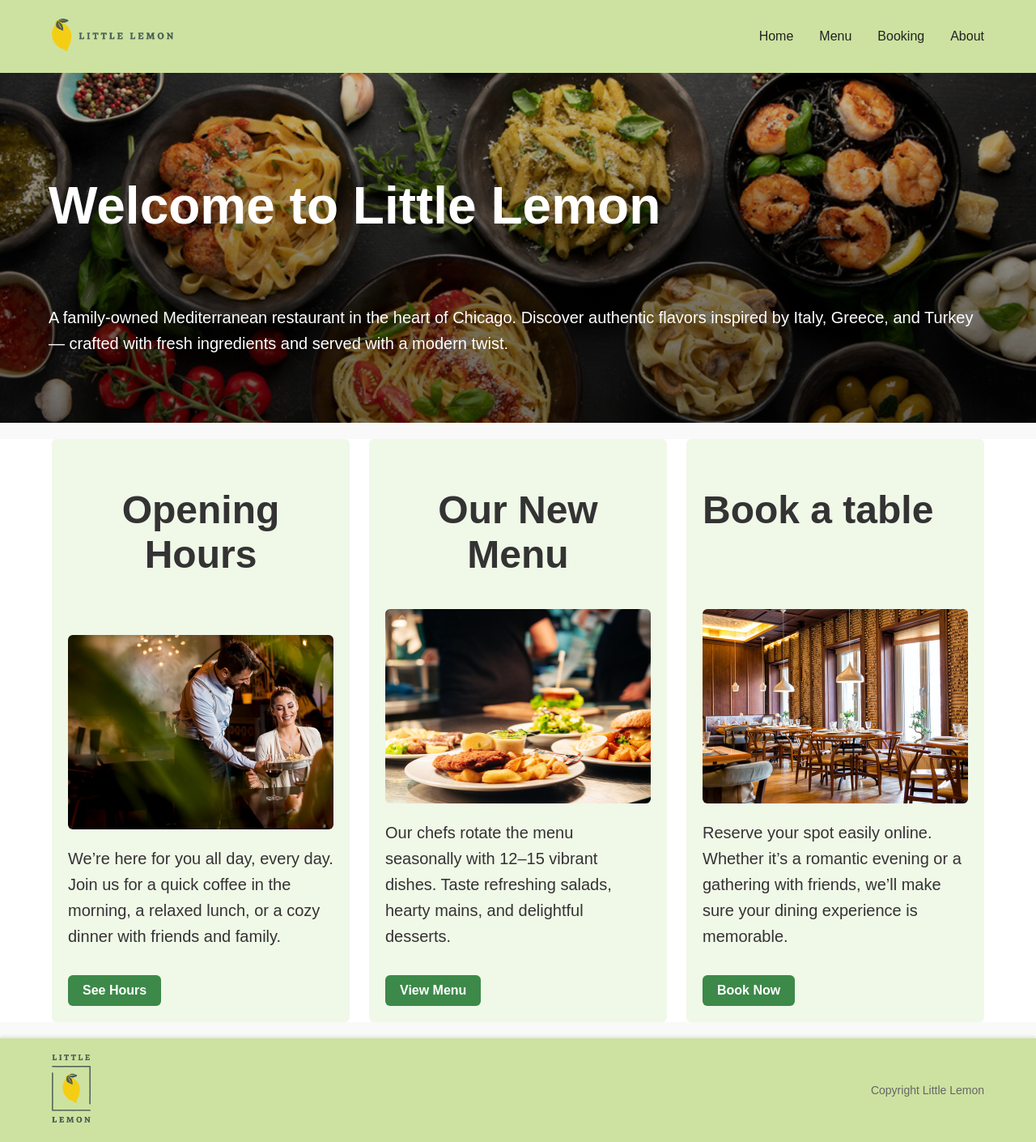
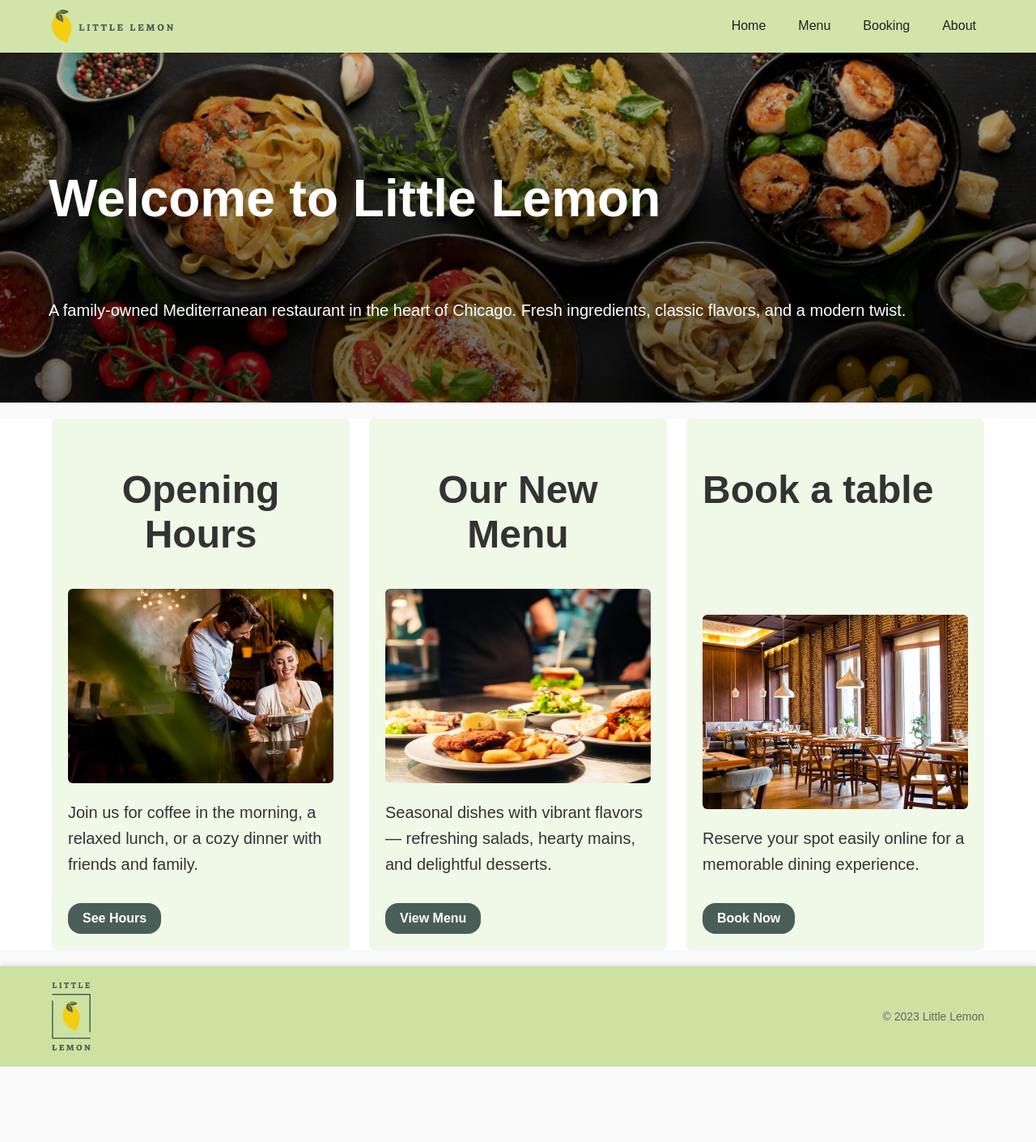
Before and after one commit to nancy-jin486/my-app, a React (Create React App) app: page / in a window 1280 px wide. Shown: the whole page at 81% size. After the commit the page ends 1317 px from the top, so only its background shows below. Built offline with nearby package versions, Linux system fonts and the light colour scheme.

Commit message:
Add React components

```diff
--- a/src/App.css
+++ b/src/App.css
@@ -10,39 +10,87 @@ h1 { font-size: clamp(16px, 4vw + 1rem, 32px); line-height: 1.2; }
 h2 { font-size: clamp(20px, 3vw + 1rem, 32px); }
 p  { font-size: clamp(14px, 1.5vw + 1rem, 16px); line-height: 1.5; }
 
-/* Header & nav */
+:root {
+  --header-bg:  #cde2a0;
+  --brand:      #3c8949;
+  --text:       #222;
+  --header-h:   72px;
+  --nav-gap:    1.25rem;
+}
+
 #logo_header { width: 150px; height: auto; }
 #logo_footer { width: 48px;  height: auto; }
 
-header {
-  background-color: #cde2a0;
+.site-header {
+  position: sticky;
+  top: 0;
+  z-index: 1000;
+  width: 100%;
+  background: rgba(205, 226, 160, 0.9);
+  backdrop-filter: saturate(180%) blur(8px);
   display: flex;
-  flex-direction: column;  /* mobile first */
+  flex-direction: column;
   justify-content: center;
+  padding: 16px 0 4px;
   align-items: center;
-  padding: 30px 0 0 0;
+  transition: box-shadow 0.2s ease, background-color 0.2s ease;
   box-shadow: 0 2px 4px rgba(0,0,0,0.1);
 }
 
-nav ul {
+.site-nav ul {
   list-style: none;
   display: flex;
   justify-content: center;
   align-items: center;
-  gap: 20%;
-  text-decoration: none;
+  gap: var(--nav-gap);
+  margin: 0.5rem 0 0;
+  padding: 0;
 }
 
 .navigation a {
   display: inline-block;
+  padding: 8px 10px;
+  border-radius: 8px;
   text-decoration: none;
-  color: #222;
+  color: var(--text);
+  transition: color 0.2s ease, background-color 0.2s ease;
 }
 .navigation a:hover {
-  color: #3c8949;
-  transition: color 0.3s;
-  text-decoration: underline;
+  color: var(--brand);
 }
+
+.navigation a:focus-visible {
+  outline: 2px solid var(--brand);
+  outline-offset: 2px;
+  text-decoration: none;
+}
+
+html { scroll-behavior: smooth; }
+section, article[id] { scroll-margin-top: var(--header-h); }
+
+@media (min-width: 768px) {
+  .site-header {
+    flex-direction: row;
+    justify-content: space-between;
+    align-items: center;
+    padding: 12px 0;
+  }
+
+  .site-nav ul {
+    margin: 0;          /* ✅ 桌面端去掉所有外边距 */
+  }
+
+  .site-nav {
+    margin-right: 5%;
+  }
+
+  #logo_header {
+    margin: 0 5%;
+  }
+
+  :root { --header-h: 64px; }
+}
+
 
 /* Hero */
 .hero { position: relative; }
@@ -125,11 +173,11 @@ article.highlight img {
 .btn {
   margin-top: 12px;
   padding: 10px 18px;
-  background-color: #3c8949;
+  background-color: #495E57;
   color: #fff;
   font-weight: 600;
   text-decoration: none;
-  border-radius: 6px;
+  border-radius: 16px;
   transition: background-color 0.3s ease;
   display: inline-block;
 }
--- a/src/App.js
+++ b/src/App.js
@@ -1,80 +1,16 @@
 import './App.css';
+import Header from './components/Header';
+import Hero from './components/Hero';
+import Highlights from './components/Highlights';
+import Footer from './components/Footer';
 
 export default function App() {
   return (
-    <div className="app">
-      <header>
-        <div>
-          <img id="logo_header" src="images/logo.png" alt="Logo" />
-        </div>
-        <nav aria-label="Primary">
-          <ul className="navigation">
-            <li><a href="#home">Home</a></li>
-            <li><a href="#menu">Menu</a></li>
-            <li><a href="#booking">Booking</a></li>
-            <li><a href="#about">About</a></li>
-          </ul>
-        </nav>
-      </header>
-
-      <main>
-        {/* Hero */}
-        <section className="hero" id="home">
-          <article className="promotion">
-            <img src="images/hero_landing.jpg" alt="Hero" />
-            <div className="promo-copy">
-              <h1>Welcome to Little Lemon</h1>
-              <p>
-                A family-owned Mediterranean restaurant in the heart of Chicago.
-                Discover authentic flavors inspired by Italy, Greece, and Turkey —
-                crafted with fresh ingredients and served with a modern twist.
-              </p>
-            </div>
-          </article>
-        </section>
-
-        {/* Highlights */}
-        <section className="content" aria-label="Highlights">
-          <article className="highlight" id="hours">
-            <h2>Opening Hours</h2>
-            <img src="images/opening_hours.jpg" alt="Opening Hours" />
-            <p>
-              We’re here for you all day, every day. Join us for a quick coffee in
-              the morning, a relaxed lunch, or a cozy dinner with friends and family.
-            </p>
-            <a href="#hours" className="btn">See Hours</a>
-          </article>
-
-          <article className="highlight" id="menu">
-            <h2>Our New Menu</h2>
-            <img src="images/our_new_menu.jpg" alt="New Menu" />
-            <p>
-              Our chefs rotate the menu seasonally with 12–15 vibrant dishes. Taste
-              refreshing salads, hearty mains, and delightful desserts.
-            </p>
-            <a href="#menu" className="btn">View Menu</a>
-          </article>
-
-          <article className="highlight" id="booking">
-            <h2>Book a table</h2>
-            <img src="images/book_a_table.jpg" alt="Book a table" />
-            <p>
-              Reserve your spot easily online. Whether it’s a romantic evening or a
-              gathering with friends, we’ll make sure your dining experience is memorable.
-            </p>
-            <a href="#booking" className="btn">Book Now</a>
-          </article>
-        </section>
-      </main>
-
-      <footer>
-        <div>
-          <img id="logo_footer" src="images/logo_footer.png" alt="Footer Logo" />
-        </div>
-        <div>
-          <p>Copyright Little Lemon</p>
-        </div>
-      </footer>
-    </div>
+    <>
+      <Header />
+      <Hero />
+      <Highlights />
+      <Footer />
+    </>
   );
 }
--- /dev/null
+++ b/src/components/Footer.jsx
@@ -0,0 +1,8 @@
+export default function Footer() {
+    return (
+      <footer className="site-footer">
+        <img id="logo_footer" src="/images/logo_footer.png" alt="Footer Logo" />
+        <p>© 2023 Little Lemon</p>
+      </footer>
+    );
+  }
--- /dev/null
+++ b/src/components/Header.jsx
@@ -0,0 +1,15 @@
+export default function Header() {
+  return (
+    <header className="site-header">
+      <img id="logo_header" src="/images/logo.png" alt="Logo" />
+      <nav className="site-nav" aria-label="Primary">
+        <ul className="navigation">
+          <li><a href="#home">Home</a></li>
+          <li><a href="#menu">Menu</a></li>
+          <li><a href="#booking">Booking</a></li>
+          <li><a href="#about">About</a></li>
+        </ul>
+      </nav>
+    </header>
+  );
+}
--- /dev/null
+++ b/src/components/Hero.jsx
@@ -0,0 +1,16 @@
+export default function Hero() {
+    return (
+      <section className="hero" id="home">
+        <article className="promotion">
+          <img src="/images/hero_landing.jpg" alt="Hero" />
+          <div className="promo-copy">
+            <h1>Welcome to Little Lemon</h1>
+            <p>
+              A family-owned Mediterranean restaurant in the heart of Chicago.
+              Fresh ingredients, classic flavors, and a modern twist.
+            </p>
+          </div>
+        </article>
+      </section>
+    );
+  }
--- /dev/null
+++ b/src/components/Highlights.jsx
@@ -0,0 +1,34 @@
+export default function Highlights() {
+    return (
+      <section className="content" aria-label="Highlights">
+        <article className="highlight" id="hours">
+          <h2>Opening Hours</h2>
+          <img src="/images/opening_hours.jpg" alt="Opening Hours" />
+          <p>
+            Join us for coffee in the morning, a relaxed lunch, or a cozy dinner
+            with friends and family.
+          </p>
+          <a href="#hours" className="btn">See Hours</a>
+        </article>
+
+        <article className="highlight" id="menu">
+          <h2>Our New Menu</h2>
+          <img src="/images/our_new_menu.jpg" alt="New Menu" />
+          <p>
+            Seasonal dishes with vibrant flavors — refreshing salads, hearty mains,
+            and delightful desserts.
+          </p>
+          <a href="#menu" className="btn">View Menu</a>
+        </article>
+
+        <article className="highlight" id="booking">
+          <h2>Book a table</h2>
+          <img src="/images/book_a_table.jpg" alt="Book a table" />
+          <p>
+            Reserve your spot easily online for a memorable dining experience.
+          </p>
+          <a href="#booking" className="btn">Book Now</a>
+        </article>
+      </section>
+    );
+  }
```
